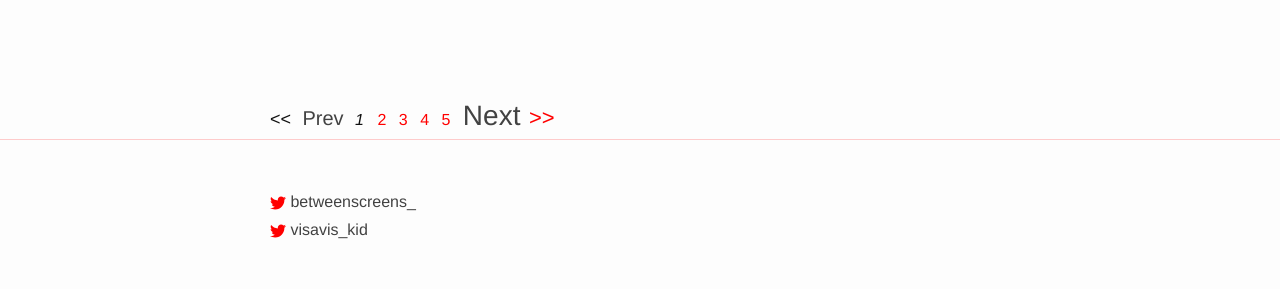
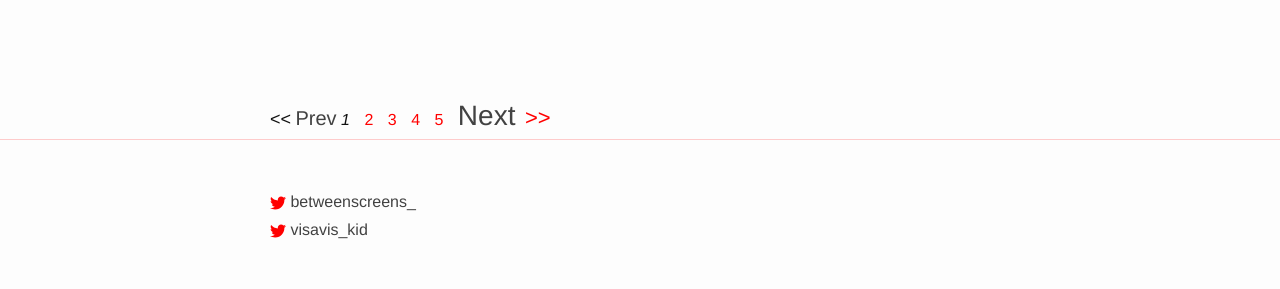
Before and after one commit to vis-kid/between_blog, a Jekyll site: the page built from index.html, in a window 1280 px wide. Shown: the part 1697-1986 px from the top of the page. Built offline with Jekyll 4.4.1, drawn with Linux system fonts in a browser that asks for light colours; the list of posts is cut into pages by our own code.

Commit message:
Adds breakpoint - smaller devices smaller pagination text links

```diff
--- a/_sass/_layout.scss
+++ b/_sass/_layout.scss
@@ -394,8 +394,8 @@
 }
 
 .pagination a {
-  margin-left: 4px;
-  margin-right: 4px;
+  margin-left: 5px;
+  margin-right: 5px;
   &:first-child {
     margin-left: 0px;
 	}
@@ -417,13 +417,14 @@
     color: $red;
     border-bottom: 1px solid $red;
 	}
+  @include media-query($on-palm) {
+    font-size: 26px;
+  }
 }
 
 .inactive_paginator_text {
   color: $grey-color-dark;
   font-size: 20px;
-  margin-right: 7px;
-  margin-left: 7px;
 }
 
 .home_arrow, .end_of_list_arrow {
```
